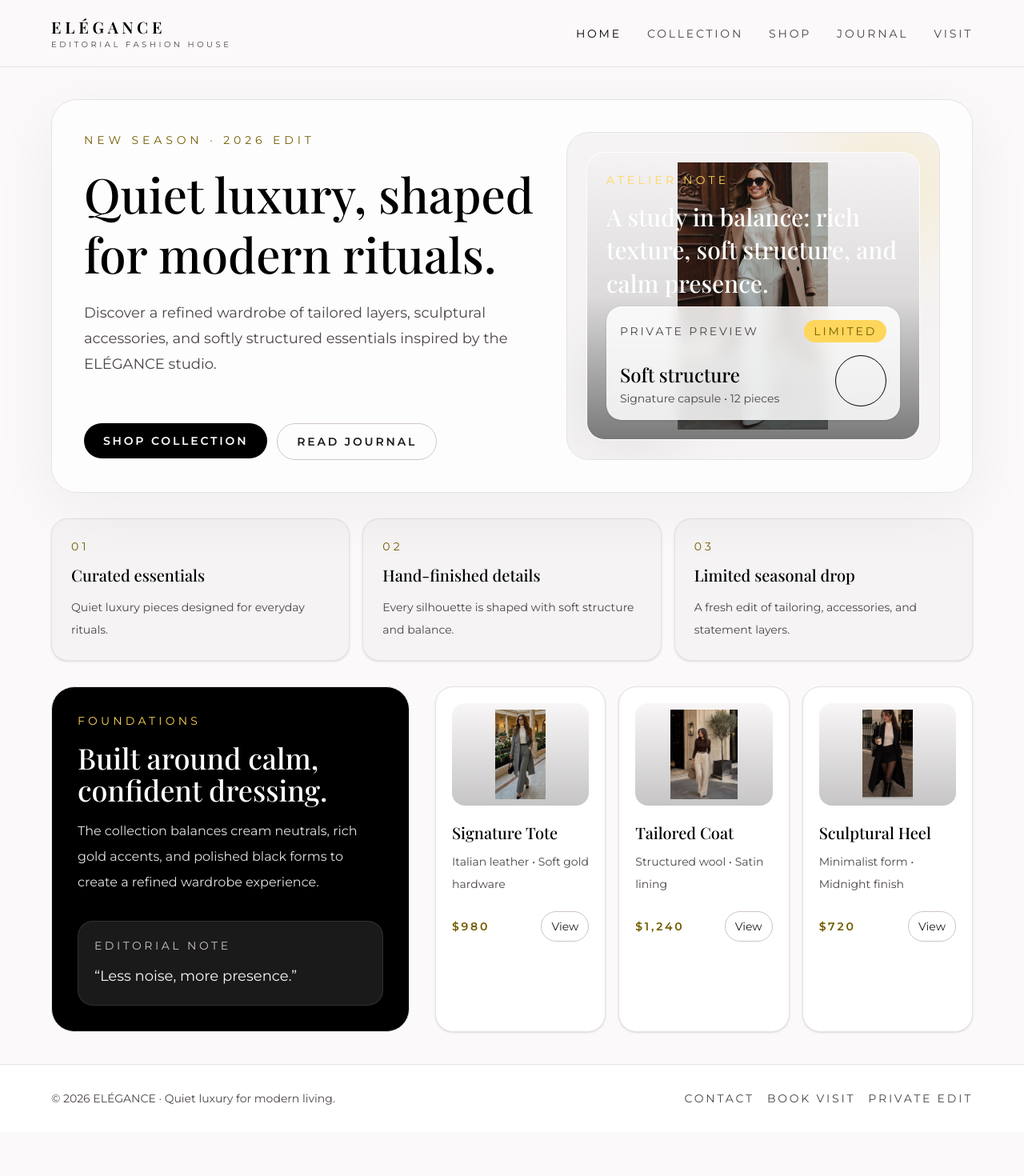
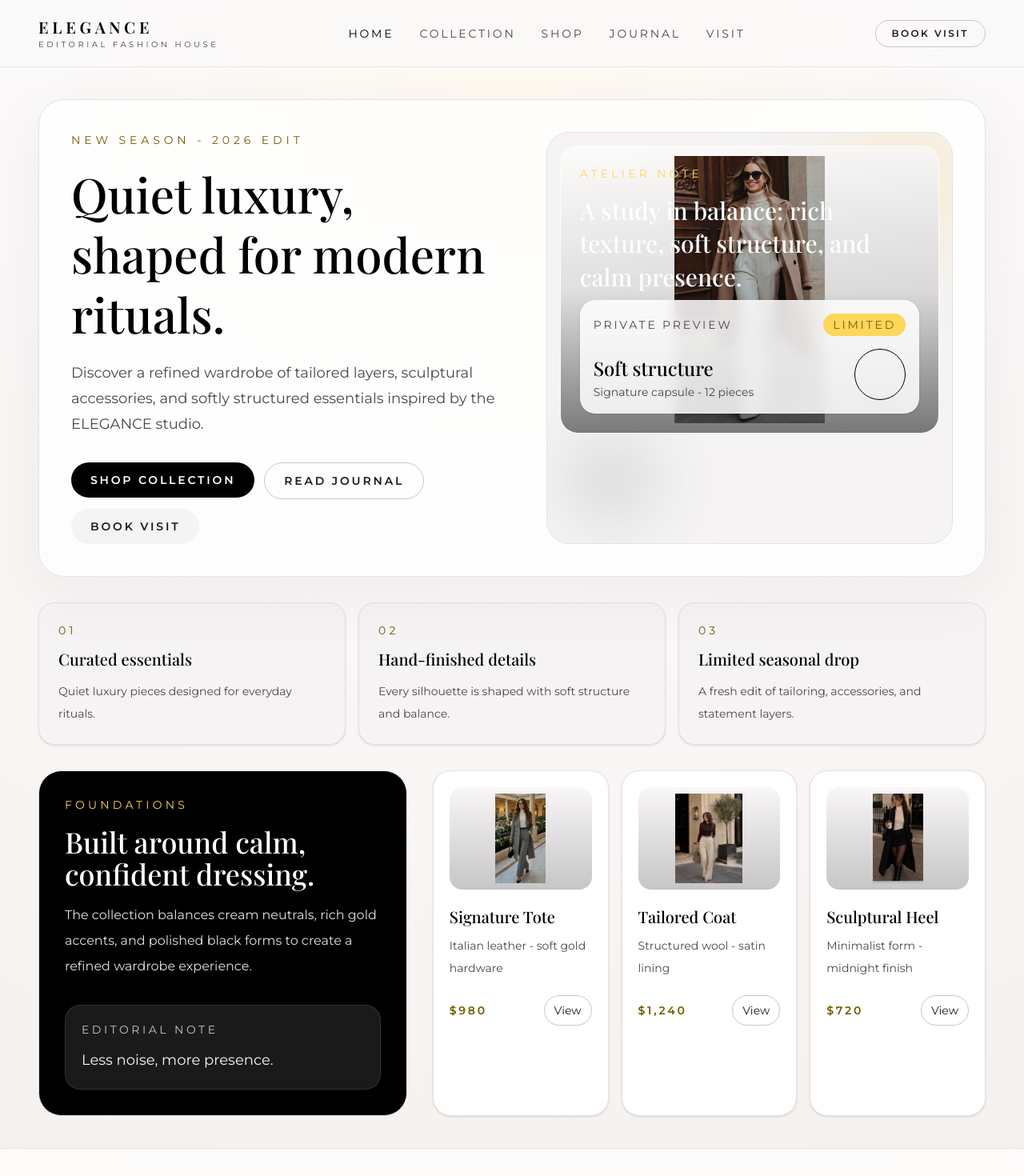
Before and after one commit to moaazstar002-coder/EL-GANCE, a React (Vite) app: page / in a window 1280 px wide. Shown: the top 1470 px of the page at 80% size. Before the commit the page ends 1415 px from the top, so only its background shows below. Built offline with nearby package versions, Linux system fonts and the light colour scheme.

Commit message:
feat: enhance UI components with new NotFound page, improved responsiveness, and refined styles

```diff
--- a/src/App.jsx
+++ b/src/App.jsx
@@ -7,13 +7,14 @@ import JournalPage from './Pages/JournalPage'
 import VisitPage from './Pages/VisitPage'
 import ShopPage from './Pages/Shop'
 import ProductDetails from './Pages/ProductDetails'
+import NotFound from './Pages/404_NotFound'
 
 function App() {
   return (
     <BrowserRouter>
-      <div className="min-h-screen bg-[#fbf9f9] text-[#1b1c1c]">
+      <div className="min-h-screen bg-[radial-gradient(circle_at_top,_#fffaf0_0%,_#fbf9f9_36%,_#f4f0ed_100%)] text-[#1b1c1c]">
         <Navbar />
-        <main className="mx-auto max-w-7xl px-5 py-8 md:px-10 lg:px-16 lg:py-10">
+        <main className="mx-auto w-full max-w-7xl px-5 py-8 md:px-8 lg:px-12 lg:py-10">
           <Routes>
             <Route path="/" element={<HomePage />} />
             <Route path="/collection" element={<CollectionPage />} />
@@ -21,6 +22,7 @@ function App() {
             <Route path="/shop/:slug" element={<ProductDetails />} />
             <Route path="/journal" element={<JournalPage />} />
             <Route path="/visit" element={<VisitPage />} />
+            <Route path="*" element={<NotFound />} />
           </Routes>
         </main>
         <Footer />
--- a/src/Pages/CollectionPage.jsx
+++ b/src/Pages/CollectionPage.jsx
@@ -48,8 +48,14 @@ function CollectionPage() {
             delay={index * 0.12}
             className="overflow-hidden rounded-[1.4rem] border border-[#e4e2e2] bg-[#f5f3f3] p-5"
           >
-            <img src={piece.image} alt={piece.name} className="h-40 w-full rounded-[1rem] bg-[#ffffff] object-contain p-2" />
-            <Badge variant="accent" className="mt-4">{piece.category}</Badge>
+            <img
+              src={piece.image}
+              alt={piece.name}
+              className="h-40 w-full rounded-[1rem] bg-[#ffffff] object-contain p-2 transition duration-500 hover:scale-[1.02]"
+            />
+            <Badge variant="accent" className="mt-4">
+              {piece.category}
+            </Badge>
             <h2 className="mt-2 font-display text-xl text-[#000000]">{piece.name}</h2>
             <p className="mt-3 text-sm leading-7 text-[#4c4546]">{piece.description}</p>
           </AnimatedCard>
--- a/src/Pages/HomePage.jsx
+++ b/src/Pages/HomePage.jsx
@@ -1,4 +1,4 @@
-import { AnimatedButton, AnimatedCard, SectionHeader } from '../components/UI/button'
+import { AnimatedButton, AnimatedCard } from '../components/UI/button'
 
 const highlights = [
   {
@@ -18,17 +18,17 @@ const highlights = [
 const featuredPieces = [
   {
     name: 'Signature Tote',
-    detail: 'Italian leather • Soft gold hardware',
+    detail: 'Italian leather - soft gold hardware',
     price: '$980',
   },
   {
     name: 'Tailored Coat',
-    detail: 'Structured wool • Satin lining',
+    detail: 'Structured wool - satin lining',
     price: '$1,240',
   },
   {
     name: 'Sculptural Heel',
-    detail: 'Minimalist form • Midnight finish',
+    detail: 'Minimalist form - midnight finish',
     price: '$720',
   },
 ]
@@ -36,18 +36,18 @@ const featuredPieces = [
 function HomePage() {
   return (
     <div className="space-y-8">
-      <section className="grid gap-8 rounded-[2rem] border border-[#e4e2e2] bg-white/70 p-6 shadow-[0_20px_80px_rgba(27,28,28,0.06)] opacity-0 animate-[fadeIn_0.8s_ease-out_forwards] lg:grid-cols-[1.1fr_0.9fr] lg:p-10">
+      <section className="grid gap-8 rounded-[2rem] border border-[#e4e2e2] bg-white/75 p-6 shadow-[0_20px_80px_rgba(27,28,28,0.06)] opacity-0 animate-[fadeIn_0.8s_ease-out_forwards] lg:grid-cols-[1.05fr_0.95fr] lg:p-10">
         <div className="flex flex-col justify-between">
           <div className="space-y-5">
             <p className="text-sm uppercase tracking-[0.35em] text-[#735c00]">
-              New season · 2026 edit
+              New season - 2026 edit
             </p>
             <h1 className="font-display text-4xl leading-tight text-[#000000] sm:text-5xl lg:text-6xl">
               Quiet luxury, shaped for modern rituals.
             </h1>
             <p className="max-w-xl text-lg leading-8 text-[#4c4546]">
               Discover a refined wardrobe of tailored layers, sculptural accessories,
-              and softly structured essentials inspired by the ELÉGANCE studio.
+              and softly structured essentials inspired by the ELEGANCE studio.
             </p>
           </div>
           <div className="mt-8 flex flex-wrap gap-3">
@@ -57,17 +57,20 @@ function HomePage() {
             <AnimatedButton to="/journal" variant="secondary">
               Read journal
             </AnimatedButton>
+            <AnimatedButton to="/visit" variant="ghost">
+              Book visit
+            </AnimatedButton>
           </div>
         </div>
 
-        <div className="relative overflow-hidden rounded-[1.75rem] border border-[#e4e2e2] bg-[#f5f3f3] p-6">
+        <div className="relative overflow-hidden rounded-[1.75rem] border border-[#e4e2e2] bg-[#f5f3f3] p-4">
           <div className="absolute right-4 top-4 h-24 w-24 rounded-full bg-[#fed65b]/70 blur-3xl" />
           <div className="absolute bottom-6 left-6 h-28 w-28 rounded-full bg-[#dbdad9] blur-2xl" />
-          <div className="relative flex h-full min-h-[360px] flex-col justify-between overflow-hidden rounded-[1.4rem] border border-white/80 bg-gradient-to-br from-[#fdfcfb] to-[#efeded] p-6">
+          <div className="relative flex min-h-[360px] flex-col justify-between overflow-hidden rounded-[1.4rem] border border-white/80 bg-gradient-to-br from-[#fdfcfb] to-[#efeded] p-6">
             <img
               src="/photo1.jpg"
               alt="Editorial fashion portrait"
-              className="absolute inset-0 h-full w-full bg-[#f5f3f3] object-contain object-center p-3"
+              className="absolute inset-0 h-full w-full object-contain object-center p-3"
             />
             <div className="absolute inset-0 bg-gradient-to-t from-black/50 via-black/10 to-transparent" />
             <div className="relative">
@@ -86,9 +89,9 @@ function HomePage() {
               <div className="mt-4 flex items-end justify-between">
                 <div>
                   <p className="font-display text-2xl text-[#000000]">Soft structure</p>
-                  <p className="mt-1 text-sm text-[#4c4546]">Signature capsule • 12 pieces</p>
+                  <p className="mt-1 text-sm text-[#4c4546]">Signature capsule - 12 pieces</p>
                 </div>
-                <div className="h-16 w-16 rounded-full border border-[#000000]" />
+                <div className="h-16 w-16 rounded-full border border-[#000000]" aria-hidden="true" />
               </div>
             </div>
           </div>
@@ -121,7 +124,7 @@ function HomePage() {
           </p>
           <div className="mt-8 rounded-[1.2rem] border border-white/10 bg-white/10 p-5">
             <p className="text-sm uppercase tracking-[0.25em] text-[#cfc4c5]">Editorial note</p>
-            <p className="mt-3 text-lg leading-8 text-[#f8f6f6]">“Less noise, more presence.”</p>
+            <p className="mt-3 text-lg leading-8 text-[#f8f6f6]">Less noise, more presence.</p>
           </div>
         </div>
 
--- a/src/components/Layout/Footer.jsx
+++ b/src/components/Layout/Footer.jsx
@@ -1,8 +1,8 @@
 function Footer() {
   return (
-    <footer className="border-t border-[#e4e2e2] bg-[#ffffff]">
-      <div className="mx-auto flex max-w-7xl flex-col gap-4 px-5 py-8 text-sm text-[#4c4546] md:flex-row md:items-center md:justify-between md:px-10 lg:px-16">
-        <p>© 2026 ELÉGANCE · Quiet luxury for modern living.</p>
+    <footer className="border-t border-[#e4e2e2] bg-[#ffffff]/70 backdrop-blur">
+      <div className="mx-auto flex max-w-7xl flex-col gap-4 px-5 py-8 text-sm text-[#4c4546] md:flex-row md:items-center md:justify-between md:px-8 lg:px-12">
+        <p>Copyright 2026 ELEGANCE. Quiet luxury for modern living.</p>
         <div className="flex flex-wrap gap-4 uppercase tracking-[0.2em]">
           <a href="mailto:atelier@elegance.com" className="transition hover:text-[#000000]">
             Contact
--- a/src/components/Layout/Navbar.jsx
+++ b/src/components/Layout/Navbar.jsx
@@ -25,24 +25,26 @@ function Navbar() {
 
   return (
     <header
-      className={`sticky top-0 z-50 border-b border-[#e4e2e2] transition-all duration-300 ${
-        scrolled ? 'bg-[#fbf9f9]/90 shadow-[0_8px_30px_rgba(27,28,28,0.06)] backdrop-blur-xl' : 'bg-[#fbf9f9]/95 backdrop-blur'
+      className={`sticky top-0 z-50 border-b border-[#e4e2e2]/80 transition-all duration-300 ${
+        scrolled
+          ? 'bg-[#fbf9f9]/88 shadow-[0_8px_30px_rgba(27,28,28,0.06)] backdrop-blur-xl'
+          : 'bg-[#fbf9f9]/80 backdrop-blur'
       }`}
     >
-      <div className="mx-auto flex max-w-7xl items-center justify-between px-5 py-5 md:px-10 lg:px-16">
+      <div className="mx-auto flex max-w-7xl items-center justify-between gap-6 px-5 py-5 md:px-8 lg:px-12">
         <NavLink
           to="/"
           className="flex flex-col transition duration-300 hover:-translate-y-0.5 hover:text-[#000000]"
         >
           <span className="font-display text-xl font-semibold tracking-[0.24em] text-[#000000]">
-            ELÉGANCE
+            ELEGANCE
           </span>
           <span className="text-[10px] uppercase tracking-[0.35em] text-[#4c4546] transition duration-300 hover:text-[#735c00]">
             Editorial fashion house
           </span>
         </NavLink>
 
-        <nav className="flex items-center gap-4 text-sm uppercase tracking-[0.2em] text-[#4c4546] md:gap-8">
+        <nav className="hidden items-center gap-4 text-sm uppercase tracking-[0.2em] text-[#4c4546] md:flex md:gap-8">
           {links.map((link) => (
             <NavLink
               key={link.to}
@@ -57,6 +59,13 @@ function Navbar() {
             </NavLink>
           ))}
         </nav>
+
+        <NavLink
+          to="/visit"
+          className="inline-flex items-center justify-center rounded-full border border-[#cfc4c5] px-5 py-2 text-xs font-semibold uppercase tracking-[0.2em] text-[#1b1c1c] transition duration-300 hover:-translate-y-0.5 hover:border-[#735c00] hover:text-[#735c00]"
+        >
+          Book visit
+        </NavLink>
       </div>
     </header>
   )
--- a/src/components/UI/button.jsx
+++ b/src/components/UI/button.jsx
@@ -1,11 +1,13 @@
 import { motion } from 'framer-motion'
 import { Link } from 'react-router-dom'
 
-const buttonBase = 'inline-flex items-center justify-center rounded-full px-6 py-3 text-sm font-semibold uppercase tracking-[0.2em] transition duration-300'
+const buttonBase =
+  'inline-flex items-center justify-center rounded-full px-6 py-3 text-sm font-semibold uppercase tracking-[0.2em] transition duration-300 focus-visible:outline-none focus-visible:ring-2 focus-visible:ring-[#735c00] focus-visible:ring-offset-2 focus-visible:ring-offset-[#fbf9f9]'
 
 const buttonStyles = {
   primary: 'bg-[#000000] text-[#ffffff] hover:bg-[#1b1b1b]',
   secondary: 'border border-[#cfc4c5] bg-transparent text-[#1b1c1c] hover:border-[#735c00] hover:text-[#735c00]',
+  ghost: 'bg-[#f5f3f3] text-[#1b1c1c] hover:bg-[#efeded]',
 }
 
 export function AnimatedButton({ children, to, href, variant = 'primary', className = '', ...props }) {
@@ -68,6 +70,7 @@ export function AnimatedCard({ children, className = '', delay = 0, hover = true
       viewport={{ once: true, amount: 0.2 }}
       transition={{ duration: 0.55, delay }}
       whileHover={hover ? { y: -6, scale: 1.01 } : undefined}
+      whileTap={hover ? { scale: 0.99 } : undefined}
       className={className}
       {...props}
     >
--- a/src/index.css
+++ b/src/index.css
@@ -1,17 +1,21 @@
-@import url('https://fonts.googleapis.com/css2?family=Montserrat:wght@400;500;600;700&family=Playfair+Display:wght@500;600;700&display=swap');
+@import url('https://fonts.googleapis.com/css2?family=Montserrat:wght@400;500;600;700;800&family=Playfair+Display:wght@500;600;700;800&display=swap');
 @import "tailwindcss";
 
 :root {
   --font-display: 'Playfair Display', serif;
   --font-body: 'Montserrat', sans-serif;
+  color-scheme: light;
 }
 
 body {
   margin: 0;
   min-width: 320px;
-  background-color: #fbf9f9;
+  background:
+    radial-gradient(circle at top, rgba(254, 214, 91, 0.14), transparent 24%),
+    linear-gradient(180deg, #fffdf8 0%, #fbf9f9 35%, #f4f0ed 100%);
   color: #1b1c1c;
   font-family: var(--font-body);
+  line-height: 1.5;
 }
 
 @keyframes fadeIn {
@@ -33,6 +37,20 @@ body {
   box-sizing: border-box;
 }
 
+html {
+  scroll-behavior: smooth;
+}
+
+img {
+  display: block;
+  max-width: 100%;
+}
+
 a {
   text-decoration: none;
 }
+
+::selection {
+  background: rgba(254, 214, 91, 0.4);
+  color: #000;
+}
```
Also changed, not shown: src/Pages/404_NotFound.jsx (+31 -0 lines), src/Pages/ProductDetails.jsx (+32 -12 lines), src/Pages/Shop.jsx (+22 -3 lines), src/Pages/VisitPage.jsx (+8 -6 lines), src/components/UI/advanced.jsx (+36 -8 lines), 1 other file (tests, documents, lock files or other folders).
